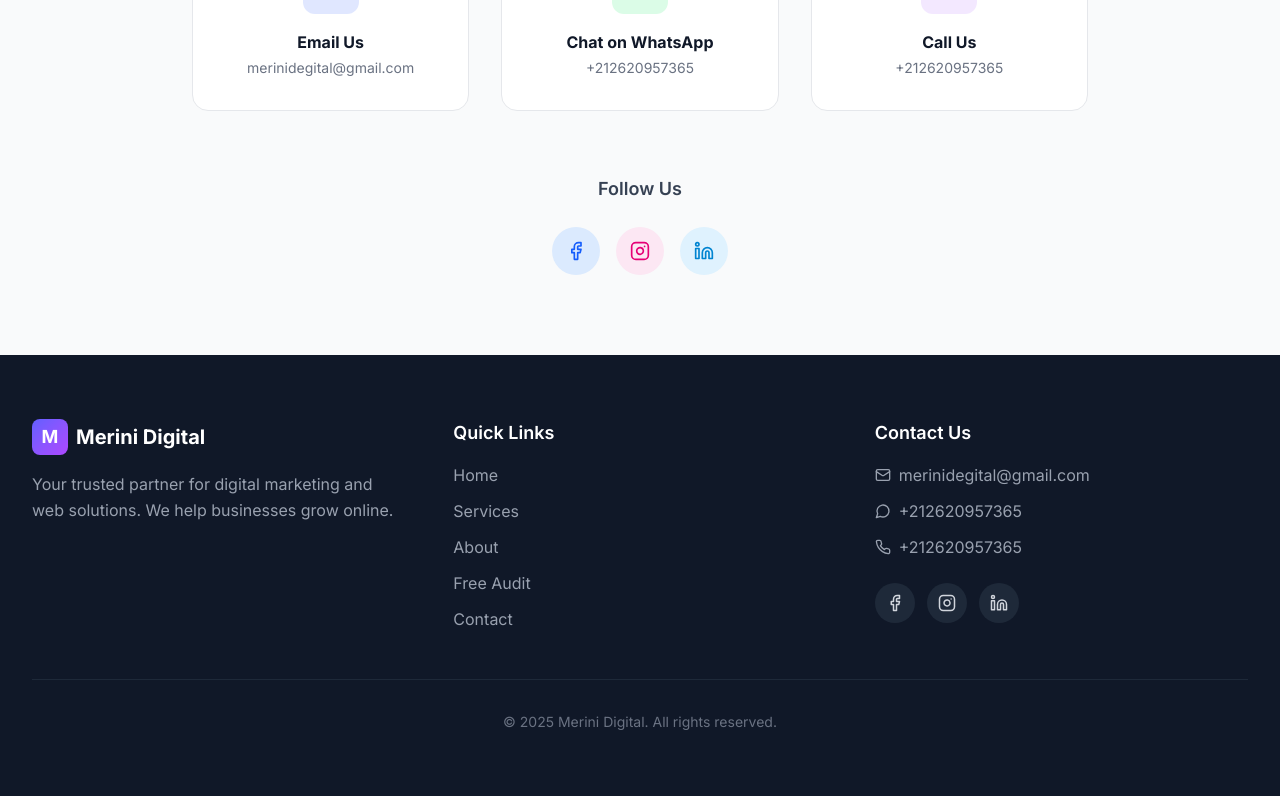
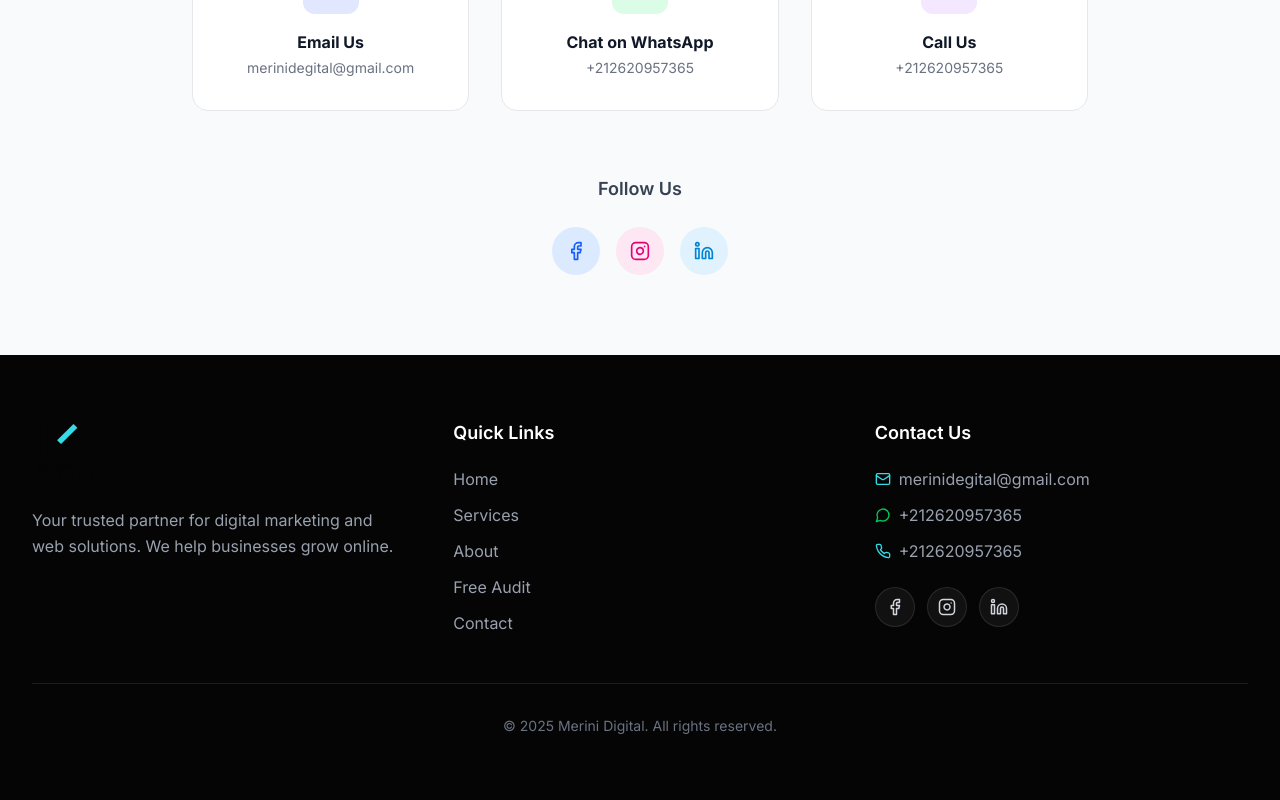
Before and after one commit to moncefdegital-web/merini-digital-platform, a React (Vite) app: page / in a window 1280 px wide. Shown: the part 3569-4369 px from the top of the page. Built offline with nearby package versions, Linux system fonts and the light colour scheme.

Commit message:
Align footer with Merini Digital brand

```diff
--- a/src/components/Footer.tsx
+++ b/src/components/Footer.tsx
@@ -3,7 +3,7 @@ import { siteConfig } from "../config/siteConfig";
 import { Facebook, Instagram, Linkedin, Mail, Phone, MessageCircle } from "lucide-react";
 
 export default function Footer() {
-  const { t, dir, lang } = useLanguage();
+  const { t, dir } = useLanguage();
 
   const navLinks = [
     { href: "#home", label: t.nav.home },
@@ -14,35 +14,30 @@ export default function Footer() {
   ];
 
   return (
-    <footer className="bg-gray-900 text-gray-300" dir={dir}>
-      <div className="max-w-7xl mx-auto px-4 sm:px-6 lg:px-8 py-16">
-        <div className="grid grid-cols-1 md:grid-cols-3 gap-12">
-          {/* Brand */}
+    <footer className="bg-[#050505] text-white" dir={dir}>
+      <div className="mx-auto max-w-7xl px-4 py-16 sm:px-6 lg:px-8">
+        <div className="grid grid-cols-1 gap-12 md:grid-cols-3">
           <div>
-            <div className="flex items-center gap-2 mb-4">
-              <div className="w-9 h-9 rounded-lg bg-gradient-to-br from-indigo-500 to-purple-500 flex items-center justify-center">
-                <span className="text-white font-bold text-lg">M</span>
-              </div>
-              <span className="text-xl font-bold text-white">
-                {lang === "en" ? siteConfig.businessName : siteConfig.businessNameAr}
-              </span>
-            </div>
-            <p className="text-gray-400 leading-relaxed">
+            <a href="#home" className="mb-6 inline-flex items-center" aria-label="Merini Digital home">
+              <img
+                src={siteConfig.logo}
+                alt="Merini Digital"
+                className="h-16 w-[220px] object-contain object-left"
+              />
+            </a>
+            <p className="max-w-md leading-relaxed text-gray-400">
               {t.footer.description}
             </p>
           </div>
 
-          {/* Quick Links */}
           <div>
-            <h3 className="text-white font-semibold text-lg mb-4">
-              {t.footer.quickLinks}
-            </h3>
+            <h3 className="mb-5 text-lg font-semibold text-white">{t.footer.quickLinks}</h3>
             <nav className="flex flex-col gap-3">
               {navLinks.map((link) => (
                 <a
                   key={link.href}
                   href={link.href}
-                  className="text-gray-400 hover:text-white transition-colors"
+                  className="text-gray-400 transition-colors hover:text-[#35DCE7]"
                 >
                   {link.label}
                 </a>
@@ -50,72 +45,49 @@ export default function Footer() {
             </nav>
           </div>
 
-          {/* Contact */}
           <div>
-            <h3 className="text-white font-semibold text-lg mb-4">
-              {t.footer.contactUs}
-            </h3>
+            <h3 className="mb-5 text-lg font-semibold text-white">{t.footer.contactUs}</h3>
             <div className="flex flex-col gap-3">
               <a
                 href={siteConfig.contact.emailLink}
-                className="flex items-center gap-2 text-gray-400 hover:text-white transition-colors"
+                className="flex items-center gap-2 text-gray-400 transition-colors hover:text-[#35DCE7]"
               >
-                <Mail size={16} />
+                <Mail size={16} className="text-[#35DCE7]" />
                 {siteConfig.contact.email}
               </a>
               <a
                 href={siteConfig.contact.whatsappLink}
                 target="_blank"
                 rel="noopener noreferrer"
-                className="flex items-center gap-2 text-gray-400 hover:text-white transition-colors"
+                className="flex items-center gap-2 text-gray-400 transition-colors hover:text-[#35DCE7]"
               >
-                <MessageCircle size={16} />
+                <MessageCircle size={16} className="text-green-500" />
                 {siteConfig.contact.phone}
               </a>
               <a
                 href={`tel:${siteConfig.contact.phone}`}
-                className="flex items-center gap-2 text-gray-400 hover:text-white transition-colors"
+                className="flex items-center gap-2 text-gray-400 transition-colors hover:text-[#35DCE7]"
               >
-                <Phone size={16} />
+                <Phone size={16} className="text-[#35DCE7]" />
                 {siteConfig.contact.phone}
               </a>
             </div>
 
-            {/* Social */}
-            <div className="flex items-center gap-3 mt-6">
-              <a
-                href={siteConfig.social.facebook}
-                target="_blank"
-                rel="noopener noreferrer"
-                className="w-10 h-10 rounded-full bg-gray-800 flex items-center justify-center hover:bg-blue-600 transition-colors"
-                aria-label="Facebook"
-              >
+            <div className="mt-6 flex items-center gap-3">
+              <a href={siteConfig.social.facebook} target="_blank" rel="noopener noreferrer" className="flex h-10 w-10 items-center justify-center rounded-full border border-white/10 bg-white/5 text-gray-300 transition-colors hover:border-[#35DCE7] hover:bg-[#35DCE7] hover:text-[#050505]" aria-label="Facebook">
                 <Facebook size={18} />
               </a>
-              <a
-                href={siteConfig.social.instagram}
-                target="_blank"
-                rel="noopener noreferrer"
-                className="w-10 h-10 rounded-full bg-gray-800 flex items-center justify-center hover:bg-pink-600 transition-colors"
-                aria-label="Instagram"
-              >
+              <a href={siteConfig.social.instagram} target="_blank" rel="noopener noreferrer" className="flex h-10 w-10 items-center justify-center rounded-full border border-white/10 bg-white/5 text-gray-300 transition-colors hover:border-[#35DCE7] hover:bg-[#35DCE7] hover:text-[#050505]" aria-label="Instagram">
                 <Instagram size={18} />
               </a>
-              <a
-                href={siteConfig.social.linkedin}
-                target="_blank"
-                rel="noopener noreferrer"
-                className="w-10 h-10 rounded-full bg-gray-800 flex items-center justify-center hover:bg-sky-600 transition-colors"
-                aria-label="LinkedIn"
-              >
+              <a href={siteConfig.social.linkedin} target="_blank" rel="noopener noreferrer" className="flex h-10 w-10 items-center justify-center rounded-full border border-white/10 bg-white/5 text-gray-300 transition-colors hover:border-[#35DCE7] hover:bg-[#35DCE7] hover:text-[#050505]" aria-label="LinkedIn">
                 <Linkedin size={18} />
               </a>
             </div>
           </div>
         </div>
 
-        {/* Bottom bar */}
-        <div className="mt-12 pt-8 border-t border-gray-800 text-center text-gray-500 text-sm">
+        <div className="mt-12 border-t border-white/10 pt-8 text-center text-sm text-gray-500">
           {t.footer.rights}
         </div>
       </div>
```
